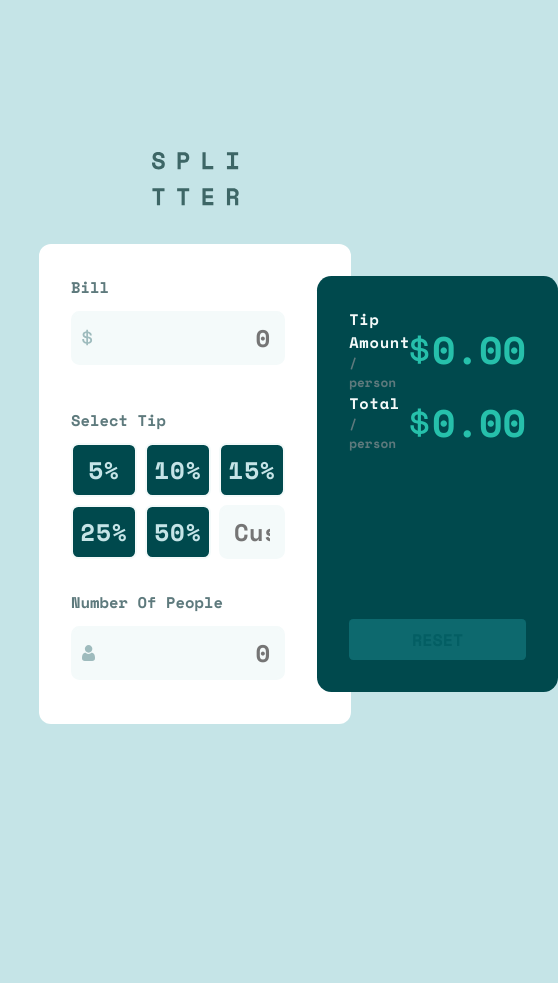
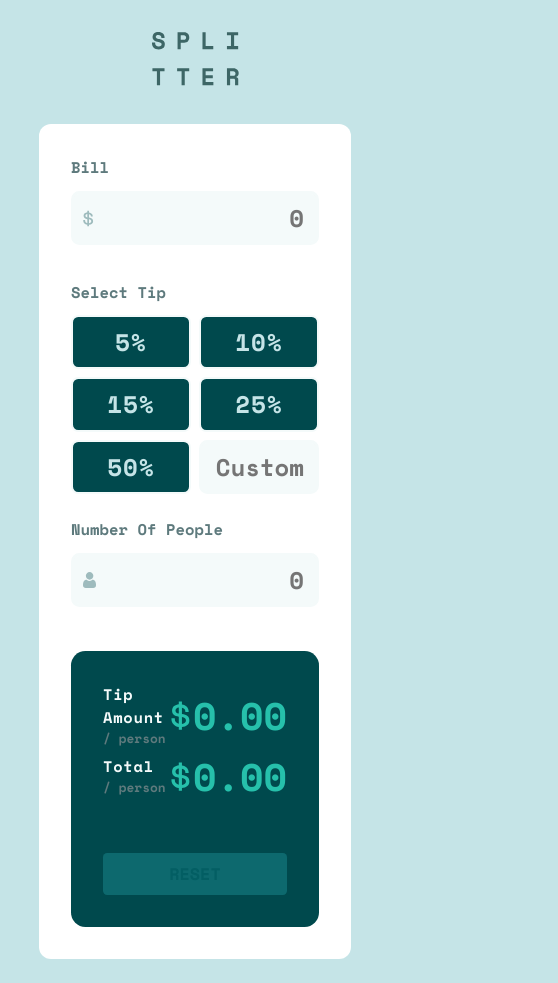
Before and after one commit to Aryan-ki-codepanti/tip-calculator-app, a React (Create React App) app: page / in a window 390 px wide. Shown: the whole page, 558 px wide, since content can reach past the window. Before the commit the page ends 844 px from the top, so only its background shows below. Built offline with nearby package versions, Linux system fonts and the light colour scheme.

Commit message:
Added Mobile Responsive Styles

```diff
--- a/src/components/CalculatorBox/CalculatorBox.css
+++ b/src/components/CalculatorBox/CalculatorBox.css
@@ -10,3 +10,10 @@
     grid-template-columns: repeat(2 , 1fr);
     gap: 2em;
 }
+
+@media screen and (max-width: 468px) {
+    .wrapper{
+        margin-bottom: 1.5em;
+        grid-template-columns: 1fr;
+    }
+}
--- a/src/components/CalculatorInput/CalculatorInput.css
+++ b/src/components/CalculatorInput/CalculatorInput.css
@@ -27,5 +27,5 @@
 }
 
 .select-tip-box{
-    margin-block: 2em;
+    margin-block: 1.5em;
 }
--- a/src/components/ResultDisplay/ResultDisplay.css
+++ b/src/components/ResultDisplay/ResultDisplay.css
@@ -34,3 +34,9 @@
     background-color: var(--Button-active-bg);
     color: var(--Very-dark-cyan);
 }
+
+@media screen and (max-width: 468px) {
+    .result-wrapper{
+        gap: 3em;
+    }
+}
--- a/src/components/SelectTip/SelectTip.css
+++ b/src/components/SelectTip/SelectTip.css
@@ -12,3 +12,9 @@
 .tip-grid input{
     min-height: 52.23px;
 }
+
+@media screen and (max-width: 468px) {
+    .tip-grid{
+        grid-template-columns: repeat(2, 1fr);
+    }
+}
--- a/src/components/TipButton/TipButton.jsx
+++ b/src/components/TipButton/TipButton.jsx
@@ -2,8 +2,14 @@ import React from 'react'
 import "./TipButton.css";
 
 export const TipButton = ({ percent }) => {
+
+    const buttonActiveStyles = {
+        backgroundColor: "var(--Strong-cyan)",
+        color: "var(--Very-dark-cyan)"
+    };
+
     return (
-        <button className="tip-button">
+        <button className="tip-button" >
             {percent}%
         </button>
     )
```
